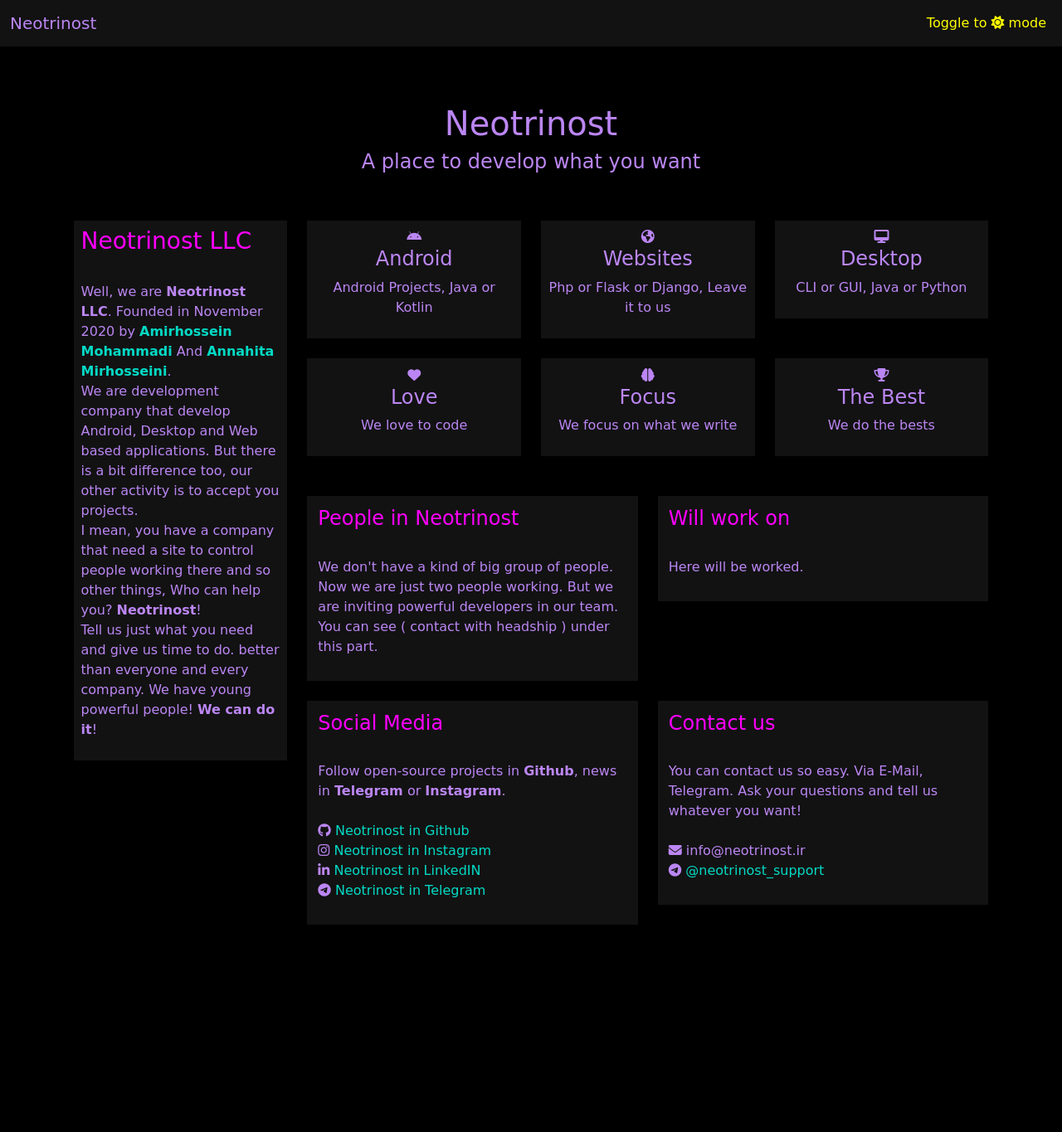
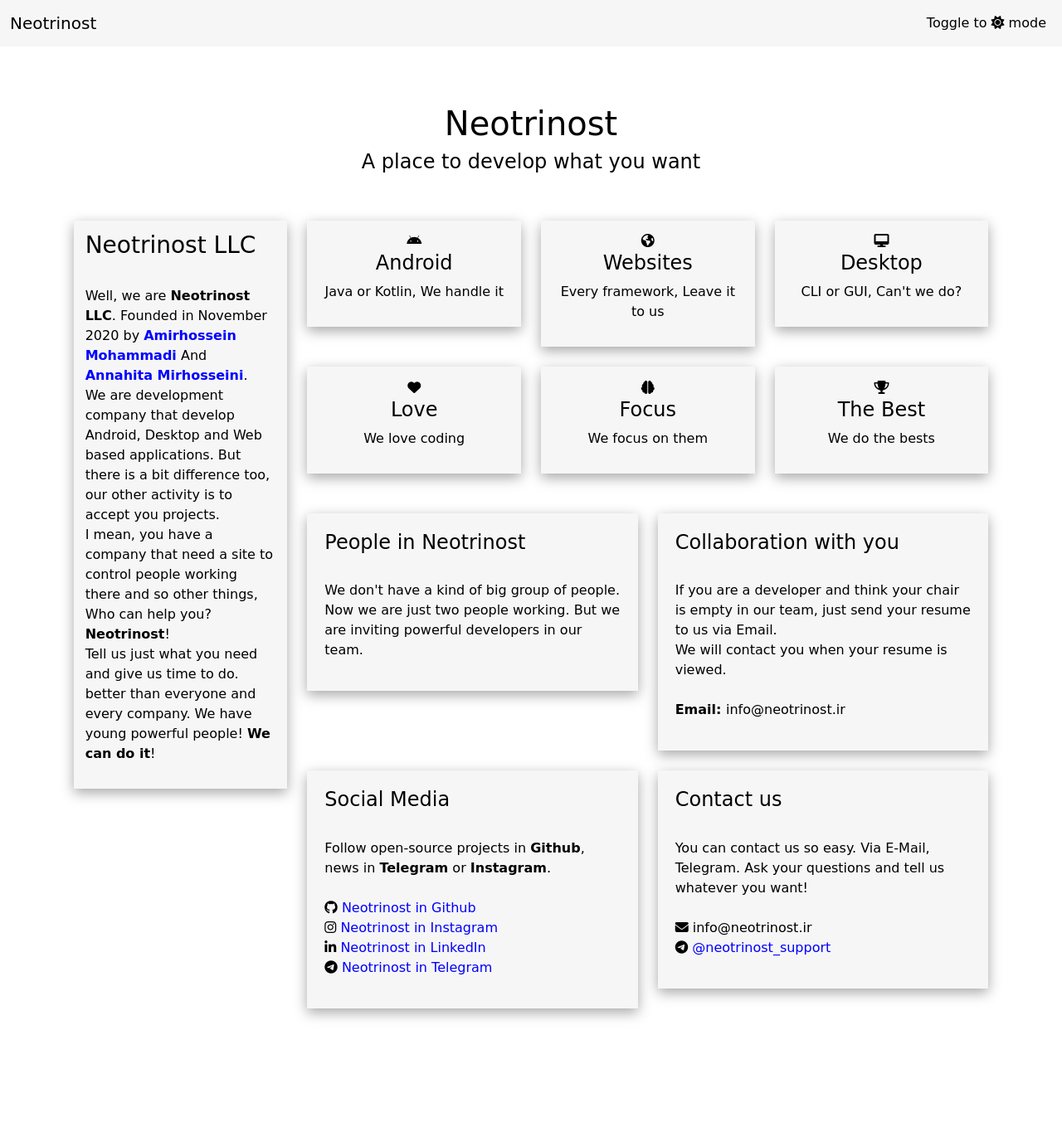
Before and after one commit to Neotrinost/Neotrinost.ir, a Flask app: page / in a window 1280 px wide. Shown: the whole page at 83% size. Before the commit the page ends 1115 px from the top, so only its background shows below. Run offline with Flask 2, Linux system fonts and the light colour scheme; some libraries are stand-ins or nearby versions.

Commit message:
Fix typo and add send your cv

```diff
--- a/app/templates/home.html
+++ b/app/templates/home.html
@@ -26,7 +26,7 @@
     <link href="static/css/dark.css" type="text/css" rel="stylesheet">
     <link href="static/css/light.css" type="text/css" rel="stylesheet">
 </head>
-<body class="dark" id="all">
+<body class="light" id="all">
 <nav class="navbar navbar-expand-lg naav fixed-top">
     <div class="container-fluid">
         <a class="navbar-brand name" href=".">Neotrinost</a>
@@ -73,7 +73,7 @@
                         <div class="dialog center">
                             <i class="fa fa-android"></i>
                             <h4>Android</h4>
-                            <p>Android Projects, Java or Kotlin</p>
+                            <p>Java or Kotlin, We handle it</p>
                         </div>
                         <br>
                     </div>
@@ -81,7 +81,7 @@
                         <div class="dialog center">
                             <i class="fa fa-globe"></i>
                             <h4>Websites</h4>
-                            <p>Php or Flask or Django, Leave it to us</p>
+                            <p>Every framework, Leave it to us</p>
                         </div>
                         <br>
                     </div>
@@ -89,7 +89,7 @@
                         <div class="dialog center">
                             <i class="fa fa-desktop"></i>
                             <h4>Desktop</h4>
-                            <p>CLI or GUI, Java or Python</p>
+                            <p>CLI or GUI, Can't we do?</p>
                         </div>
                         <br>
                     </div>
@@ -99,7 +99,7 @@
                         <div class="dialog center">
                             <i class="fa fa-heart"></i>
                             <h4>Love</h4>
-                            <p>We love to code</p>
+                            <p>We love coding</p>
                         </div>
                         <br>
                     </div>
@@ -107,7 +107,7 @@
                         <div class="dialog center">
                             <i class="fa fa-brain"></i>
                             <h4>Focus</h4>
-                            <p>We focus on what we write</p>
+                            <p>We focus on them</p>
                         </div>
                         <br>
                     </div>
@@ -132,18 +132,21 @@
                                 We don't have a kind of big group of people.
                                 <br>
                                 Now we are just two people working. But we are inviting powerful developers in our team.
-                                <br>
-                                You can see ( contact with headship ) under this part.
                             </p>
                         </div>
                         <br>
                     </div>
                     <div class="col-md-6">
                         <div class="dialog left">
-                            <h4 class="heading">Will work on</h4>
+                            <h4 class="heading">Collaboration with you</h4>
                             <br>
                             <p>
-                                Here will be worked.
+                                If you are a developer and think your chair is empty in our team, just send your resume to us via Email.
+                                <br>
+                                We will contact you when your resume is viewed.
+                                <br>
+                                <br>
+                                <b>Email: </b> info@neotrinost.ir
                             </p>
                         </div>
                         <br>
@@ -162,7 +165,7 @@
                                 <br>
                                 <i class="fa fa-instagram"></i> <a class="link" href="https://instagram.com/neotrinost">Neotrinost in Instagram</a>
                                 <br>
-                                <i class="fa fa-linkedin"></i> <a class="link" href="https://linkedin.com/company/neotrinost">Neotrinost in LinkedIN</a>
+                                <i class="fa fa-linkedin"></i> <a class="link" href="https://linkedin.com/company/neotrinost">Neotrinost in LinkedIn</a>
                                 <br>
                                 <i class="fa fa-telegram"></i> <a class="link" href="https://t.me/neotrinost">Neotrinost in Telegram</a>
                             </p>
```
